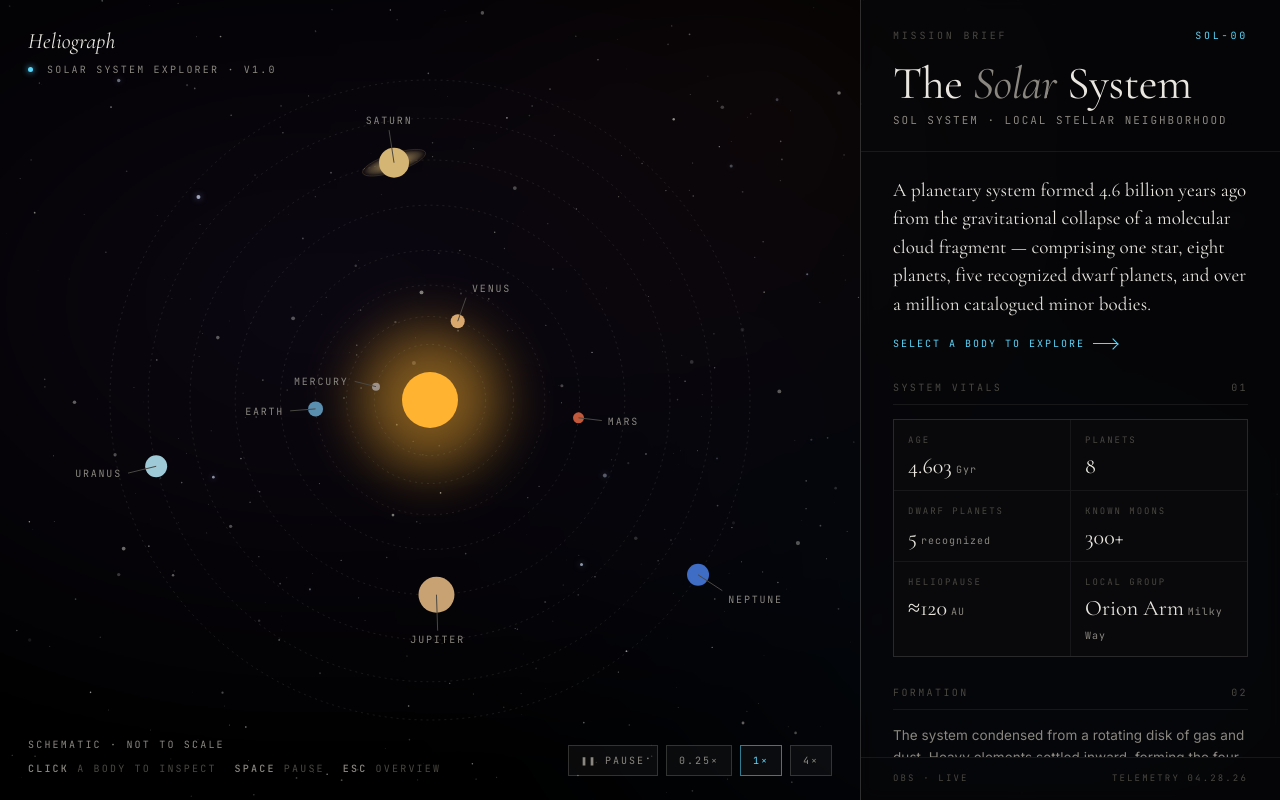
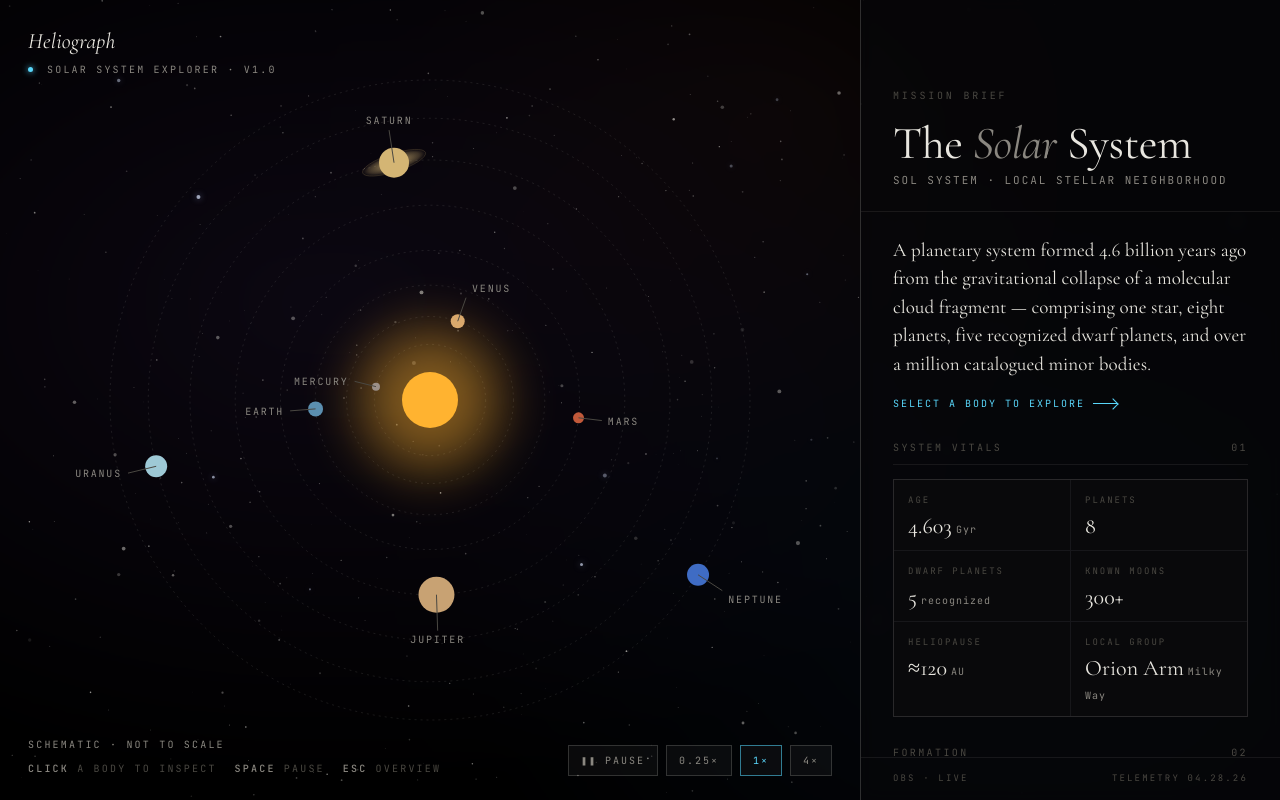
Before and after one commit to Fours/solar-system-explorer, a React (Vite) app: page / in a window 1280 px wide. Built offline with nearby package versions, Linux system fonts and the light colour scheme.

Commit message:
added visual tweaks

```diff
--- a/src/App.css
+++ b/src/App.css
@@ -244,7 +244,7 @@ body {
 }
 
 .panel-head {
-  padding: 28px 32px 22px;
+  padding: 88px 32px 22px;
   border-bottom: 1px solid var(--rule);
 }
 
@@ -259,8 +259,6 @@ body {
   align-items: center;
   margin-bottom: 16px;
 }
-
-.panel-eyebrow .id { color: var(--accent); }
 
 .panel-title {
   font-family: var(--serif);
--- a/src/components/OverviewInfo.tsx
+++ b/src/components/OverviewInfo.tsx
@@ -7,7 +7,6 @@ export default function OverviewInfo() {
             <div className="panel-head">
                 <div className="panel-eyebrow">
                     <span>Mission Brief</span>
-                    <span className="id">SOL-00</span>
                 </div>
                 <h1 className="panel-title">The <span className="accent">Solar</span> System</h1>
                 <div className="panel-subtitle">{overviewData.designation}</div>
--- a/src/components/PlanetInfo.tsx
+++ b/src/components/PlanetInfo.tsx
@@ -28,7 +28,6 @@ export default function PlanetInfo({ planet }: PlanetInfoProps) {
         <div className="panel-head">
             <div className="panel-eyebrow">
             <span>Planetary Body</span>
-            <span className="id">SOL-{String(idx).padStart(2, "0")}</span>
             </div>
             <h1 className="panel-title">
             {planet.name} <span className="accent" style={{fontSize: "0.55em", verticalAlign: "0.2em", marginLeft: 8}}>{planet.symbol}</span>
--- a/src/components/SunInfo.tsx
+++ b/src/components/SunInfo.tsx
@@ -7,7 +7,6 @@ export default function SunInfo() {
             <div className="panel-head">
                 <div className="panel-eyebrow">
                 <span>Stellar Body</span>
-                <span className="id">SOL-★</span>
                 </div>
                 <h1 className="panel-title">{sunData.name}</h1>
                 <div className="panel-subtitle">{sunData.designation}</div>
```
Also changed, not shown: 1 other file (tests, documents, lock files or other folders).
